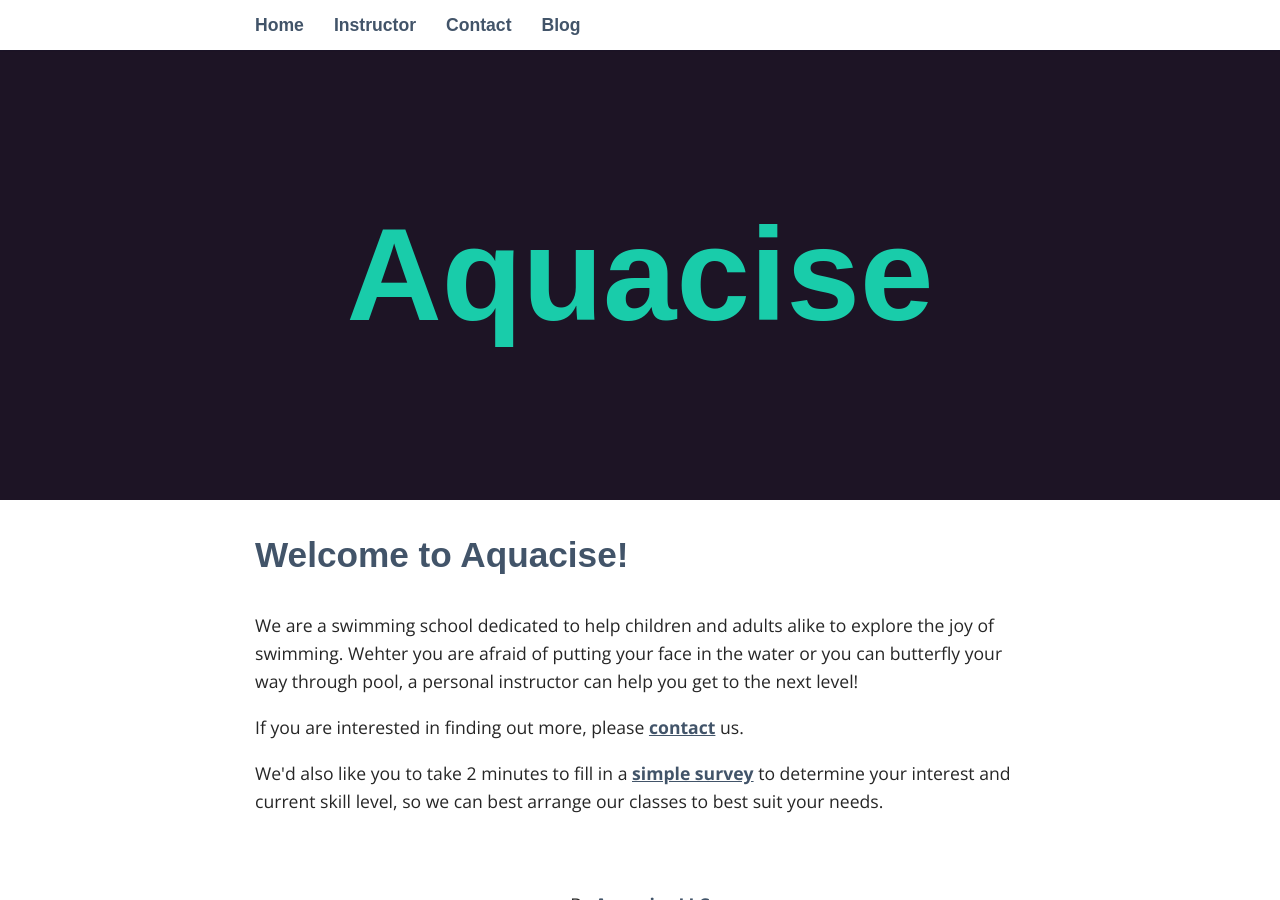
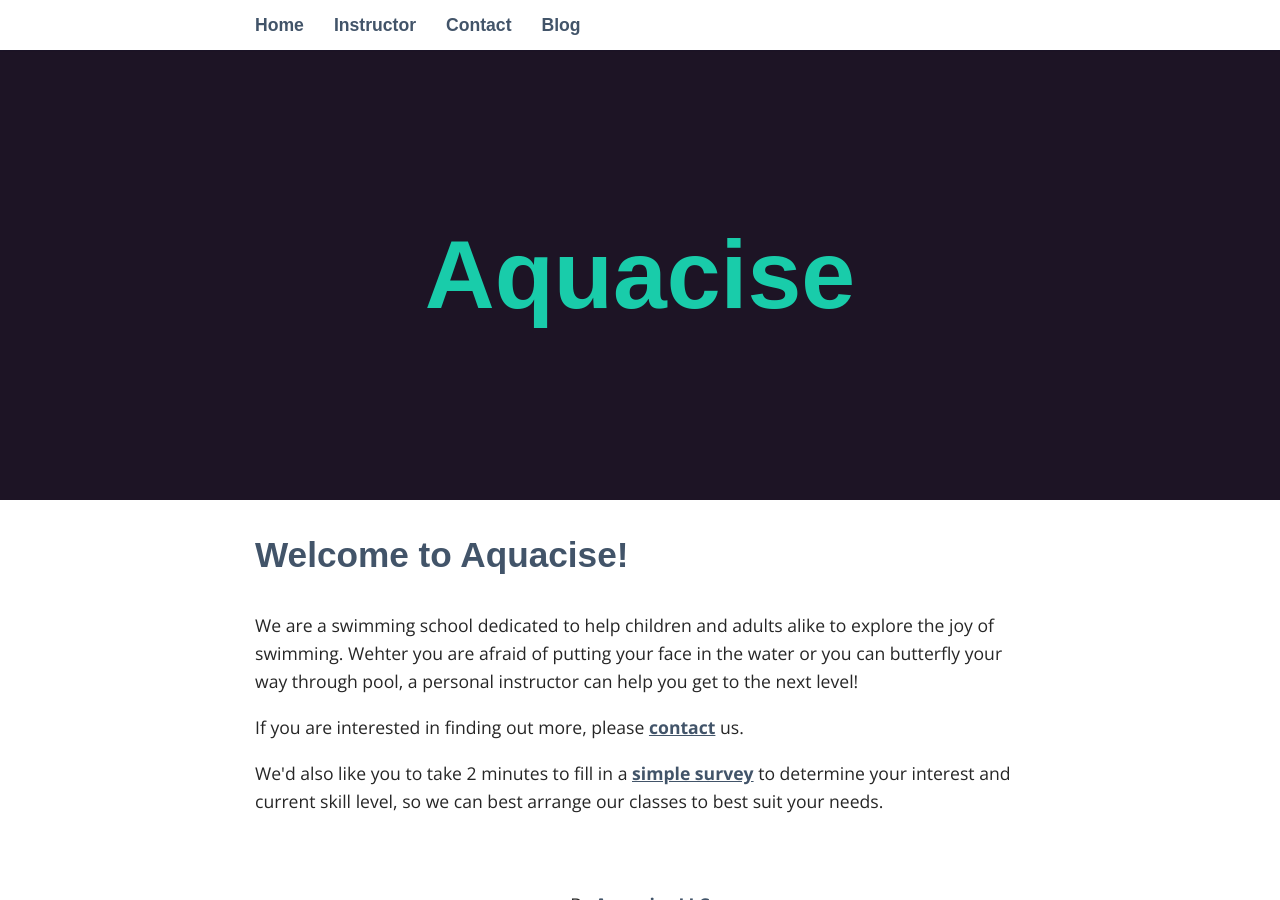
Before and after one commit to originaldogmeat/Aquacise, a Jekyll site: the page built from index.html, in a window 1280 px wide and 900 px high. Built offline with Jekyll 4.4.1, drawn with Linux system fonts in a browser that asks for light colours; some web fonts are replaced.

Commit message:
Update _layout.scss

```diff
--- a/_sass/_layout.scss
+++ b/_sass/_layout.scss
@@ -16,7 +16,7 @@ h3 {
 }
 h1 {
 	color: $main;
-	font-size: 7.5em;
+	font-size: 5.5em;
 	a,
 	a:visited {
 		text-decoration: none;
```
